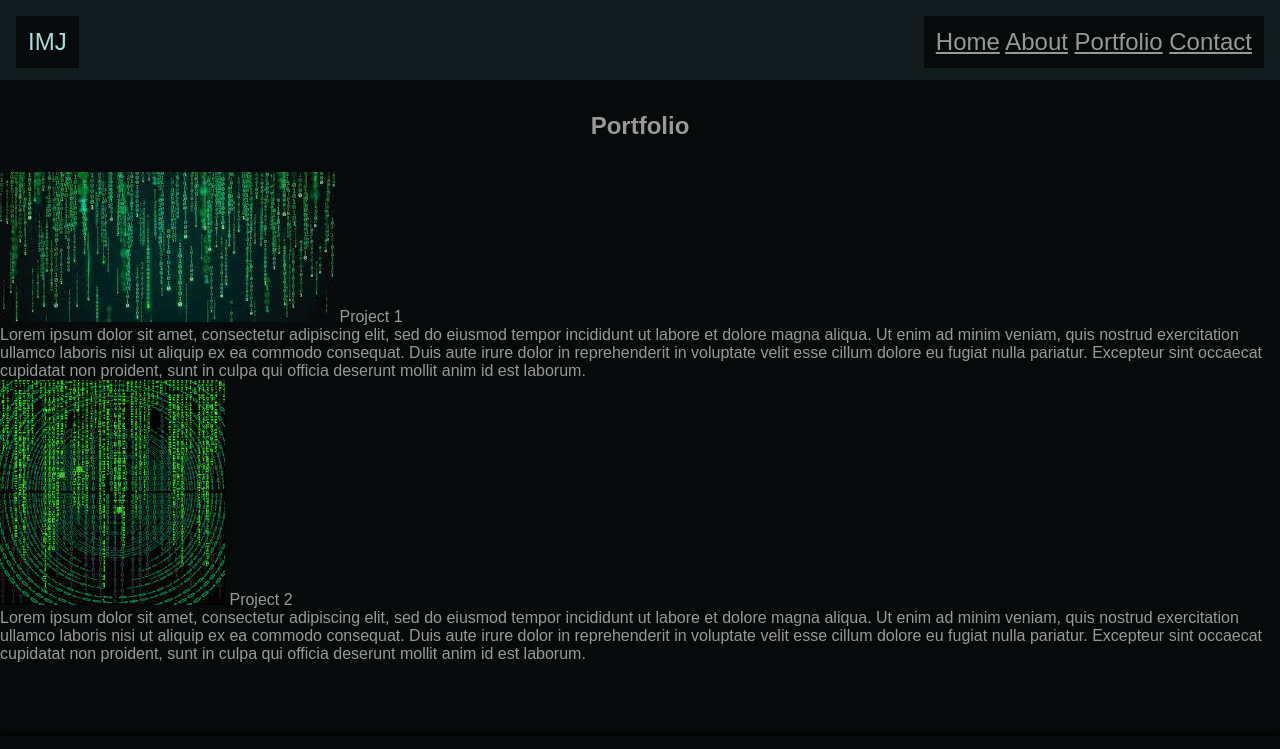
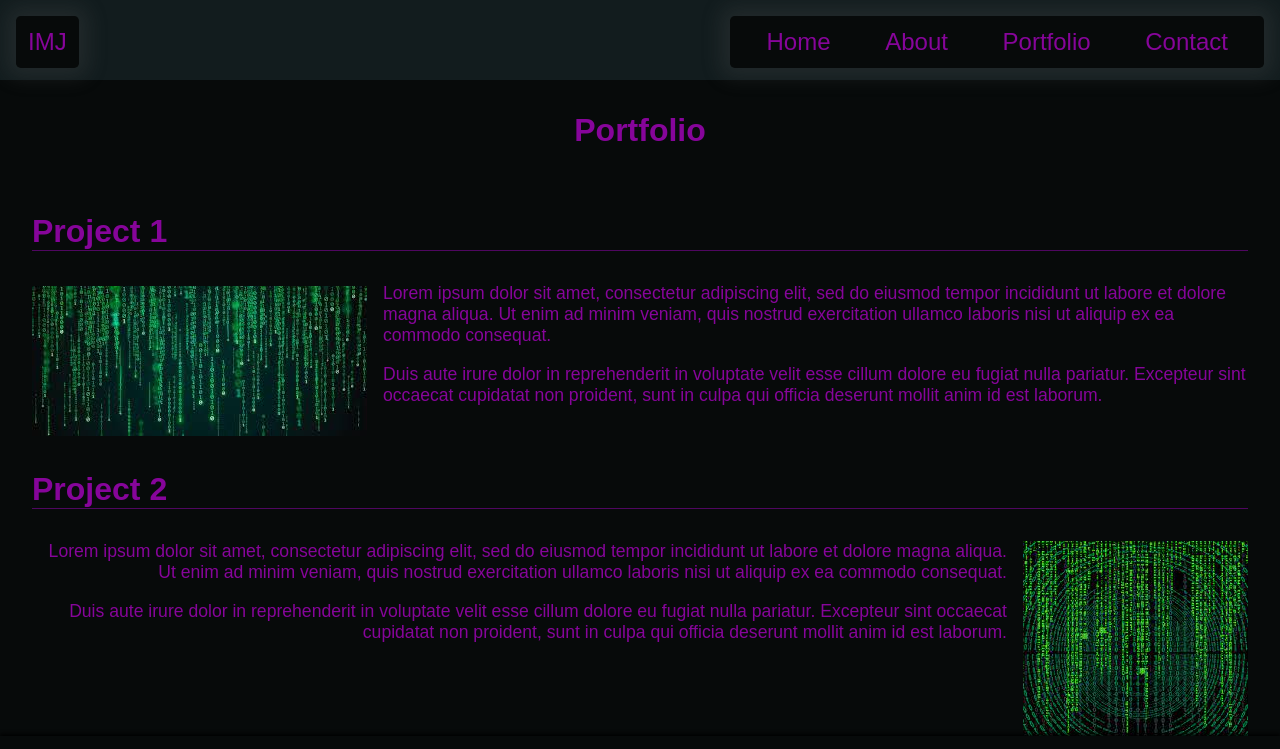
Before and after one commit to Mistymos3/Personal_Website, a plain HTML site: page Personal_Website/portfolio.html in a window 1280 px wide. Shown: the top 749 px of the page. Drawn offline with Linux system fonts and the light colour scheme.

Commit message:
changing style

```diff
--- a/Personal_Website/portfolio.html
+++ b/Personal_Website/portfolio.html
@@ -12,54 +12,48 @@
         <nav class="navBar">
             <div class="logo">IMJ</div>
             <div class="nav_right">
-                <a href="./index.html" id="right">Home</a>
-                <a href="./about.html" id="right">About</a>
-                <a href="./portfolio.html" id="right">Portfolio</a>
-                <a href="./contact.html" id="right">Contact</a>
+                <a class = "navBarLinks" href="./index.html" id="right">Home</a>
+                <a class = "navBarLinks" href="./about.html" id="right">About</a>
+                <a class = "navBarLinks" href="./portfolio.html" id="right">Portfolio</a>
+                <a class = "navBarLinks" href="./contact.html" id="right">Contact</a>
             </div>
         </nav>
     </header>
-    <section>
-        <!-- <h1>Here is my </h1> -->
-        <!-- <h2>portfolio</h2> -->
+    <div>
         <h1>Portfolio</h1>
-    </section>
-
-
-        <div class="portfolio">
-        <!-- <div class="quote"> -->
-            <img src="./images/matrix.jpg" alt="code">
-
-        <!-- <div class="desc"> -->
-            Project 1
-            <br>
-            Lorem ipsum dolor sit amet, consectetur adipiscing elit, sed do
+    </div>
+        <section class="project1">
+            <h2 class="projectName">Project 1</h2>
+            <div class="project1pic">
+                <img class="project1pic" src="./images/matrix.jpg" alt="code">
+            </div>
+            <p>Lorem ipsum dolor sit amet, consectetur adipiscing elit, sed do
             eiusmod tempor incididunt ut labore et dolore magna aliqua. Ut
             enim ad minim veniam, quis nostrud exercitation ullamco laboris
-            nisi ut aliquip ex ea commodo consequat. Duis aute irure dolor in
-            reprehenderit in voluptate velit esse cillum dolore eu fugiat
-            nulla pariatur. Excepteur sint occaecat cupidatat non proident,
-            sunt in culpa qui officia deserunt mollit anim id est laborum.</p>
-        </div>
-        <div class="portfolio">
-            <img src="./images/matrixCircular.jpg" alt="code">
-            <!-- <div class="desc"> -->
-            Project 2
-            <br>
-            <!-- <div> -->
-                Lorem ipsum dolor sit amet, consectetur adipiscing elit, sed do
-                eiusmod tempor incididunt ut labore et dolore magna aliqua. Ut
-                enim ad minim veniam, quis nostrud exercitation ullamco laboris
-                nisi ut aliquip ex ea commodo consequat. Duis aute irure dolor in
-                reprehenderit in voluptate velit esse cillum dolore eu fugiat
-                nulla pariatur. Excepteur sint occaecat cupidatat non proident,
-                sunt in culpa qui officia deserunt mollit anim id est laborum.
+            nisi ut aliquip ex ea commodo consequat.
+            </p>
+            <p>Duis aute irure dolor in reprehenderit in voluptate velit esse
+                cillum dolore eu fugiat nulla pariatur. Excepteur sint occaecat
+                cupidatat non proident, sunt in culpa qui officia deserunt mollit
+                anim id est laborum.</p>
+            </p>
+        </section>
+        <section class="project2">
+            <h2 class="projectName">Project 2</h2>
+            <div class="project2pic">
+                <img class="project2pic"src="./images/matrixCircular.jpg" alt="code">
             </div>
-        </div>
-
-
-
-
+            <p>Lorem ipsum dolor sit amet, consectetur adipiscing elit, sed do
+            eiusmod tempor incididunt ut labore et dolore magna aliqua. Ut
+            enim ad minim veniam, quis nostrud exercitation ullamco laboris
+            nisi ut aliquip ex ea commodo consequat.
+            </p>
+            <p>Duis aute irure dolor in reprehenderit in voluptate velit esse
+            cillum dolore eu fugiat nulla pariatur. Excepteur sint occaecat
+            cupidatat non proident, sunt in culpa qui officia deserunt mollit
+            anim id est laborum.
+            </p>
+        </section>
     <footer>
         <a href = "https://facebook.com" target = "_blank">
             <img class = "media-link" src="images/facebook.svg" alt = "facebook icon">
--- a/Personal_Website/style.css
+++ b/Personal_Website/style.css
@@ -1,7 +1,7 @@
 *{
     font-family: Arial, Helvetica, sans-serif;
     background-color: rgb(7, 10, 10)  ;
-    color: rgb(153, 152, 152);
+    color: rgba(225, 2, 255, 0.589);
     margin: 0;
     padding: 0;
 }
@@ -21,30 +21,49 @@
 
 .logo {
     float: left;
-    color:rgb(170, 218, 218);
+    color: rgba(225, 2, 255, 0.589);
     /* outline-offset: black; */
 
     /* font-weight: 200; */
     font-size: 1em;
     padding: 0.5em;
-    /* box-shadow: 0 0 20px 10px rgba(97, 96, 96, 0.2); */
+    box-shadow: 0 0 20px 10px rgba(97, 96, 96, 0.2);
+    border-radius: .2em;
 }
 
 .nav_right {
     /* text-decoration: none; */
     float: right;
-    color: rgb(30, 40, 43);
+    /* color: rgba(225, 2, 255, 0.589); */
     font-size: 1em;
     padding: 0.5em;
+    box-shadow: 0 0 20px 10px rgba(97, 96, 96, 0.2);
+    border-radius: .2em;
 }
 
 .nav_right :hover {
     color: rgba(87, 55, 29, 0.795);
-    text-decoration: none;
-    font-size: 1.1em;
-    padding: 0.5em;
+    text-decoration: line-through rgba(121, 113, 121, 0.342);
+    font-size: 1em;
+    padding: 0em 1em;
+
 }
 
+.navBarLinks {
+    color: rgba(225, 2, 255, 0.589);
+    text-decoration: none;
+    padding: 0em 1em;
+}
+
+
+
+/* HOME PAGE */
+.quotes{
+    margin-top: 10em;
+    text-align: center;
+    box-shadow: 0 0 2em 1em rgba(0, 128, 0, 0.452);
+}
+/*
 .quotee{
     text-align: center;
 }
@@ -57,42 +76,103 @@
 
     /* width: 100%;
     background-color: rgba(97, 96, 96, 0.2); */
-    box-shadow: 0 0 20px 10px rgba(97, 96, 96, 0.2);
-}
+    /* box-shadow: 0 0 20px 10px rgba(97, 96, 96, 0.2); */
+ /* } */
 
-/* .portfolio {
-    word-wrap: inherit;
-} */
 
 h1 {
     text-align: center;
+    display: block;
+    padding: 2rem;
 }
 
-h2 {
-    text-align: center;
-}
+/* h2 {
+
+} */
 
 #about_me {
     background-color: rgba(97, 96, 96, 0.2);
     padding: 1rem;
     font-size: 0.9rem;
     box-shadow: 0 0 20px 10px rgba(97, 96, 96, 0.2);
+    border-radius: 2em;
 }
 
-section {
-    display: block;
-    padding: 2rem;
+p {
+    /* padding: 1em; */
+    font-size: 0.9em;
+}
+
+/* PORTFOLIO PAGE */
+.projectName {
+    font-weight: 700;
+    font-size: 2em;
+    margin: 0 0 1em;
+    border-bottom: .8px solid #d400ff59;
+}
+
+.project1 {
+    text-align: left;
+    margin: 1em;
+    padding: 1em;
+}
+
+.project1pic {
+    float: left;
+    padding: .1em .5em 0 0;
+}
+
+.project1 p {
+    text-align: left;
+    font-size: 1.1em;
+    font-weight: 100;
+    margin: 0 0 1em 0;
+}
+
+.project2 {
+    text-align: left;
+    margin: 1em;
+    padding: 1em;
+}
+
+.project2pic {
+    float: right;
+    padding: 0 0 .1em .5em;
+}
+
+.project2 p {
+    text-align: right;
+    font-size: 1.1em;
+    font-weight: 100;
+    margin: 1em 0 0;
 }
 
 
+
+
 /* CONTACT PAGE */
+ul {
+    text-align: center;
+    padding: 1em;
+    /* margin: 2em; */
+    text-align: center;
+    background-color: rgba(55, 55, 56, 0.562);
+    box-shadow: 0 0 .2em .1em rgb(97, 96, 96);
+    border-radius: .2em;
+}
+
+/* .ul_div {
+    text-align: center;
+
+    padding: 1em;
+    background-color: rgba(55, 55, 56, 0.356);
+    box-shadow: 0 0 20px 10px rgba(97, 96, 96, 0.2);
+} */
+
 .contactInfo {
-    display: flex;
-    justify-content: space-evenly;
-    /* /* margin: 2rem; */
-    padding: 2rem;
-    box-shadow: 0 0 20px 10px rgba(97, 96, 96, 0.2);
-
+    margin: 1rem;
+    /* padding: .5em;  */
+    /* /* box-shadow: 0 0 20px 10px rgba(97, 96, 96, 0.2); */
 }
 
 .container {
@@ -100,8 +180,6 @@ section {
     /* flex-direction: row-reverse; */
     justify-content: space-evenly;
     width: 100%;
-
-
 }
 
 .column {
```
Also changed, not shown: Personal_Website/about.html (+11 -12 lines), Personal_Website/contact.html (+12 -11 lines), Personal_Website/index.html (+13 -5 lines).
